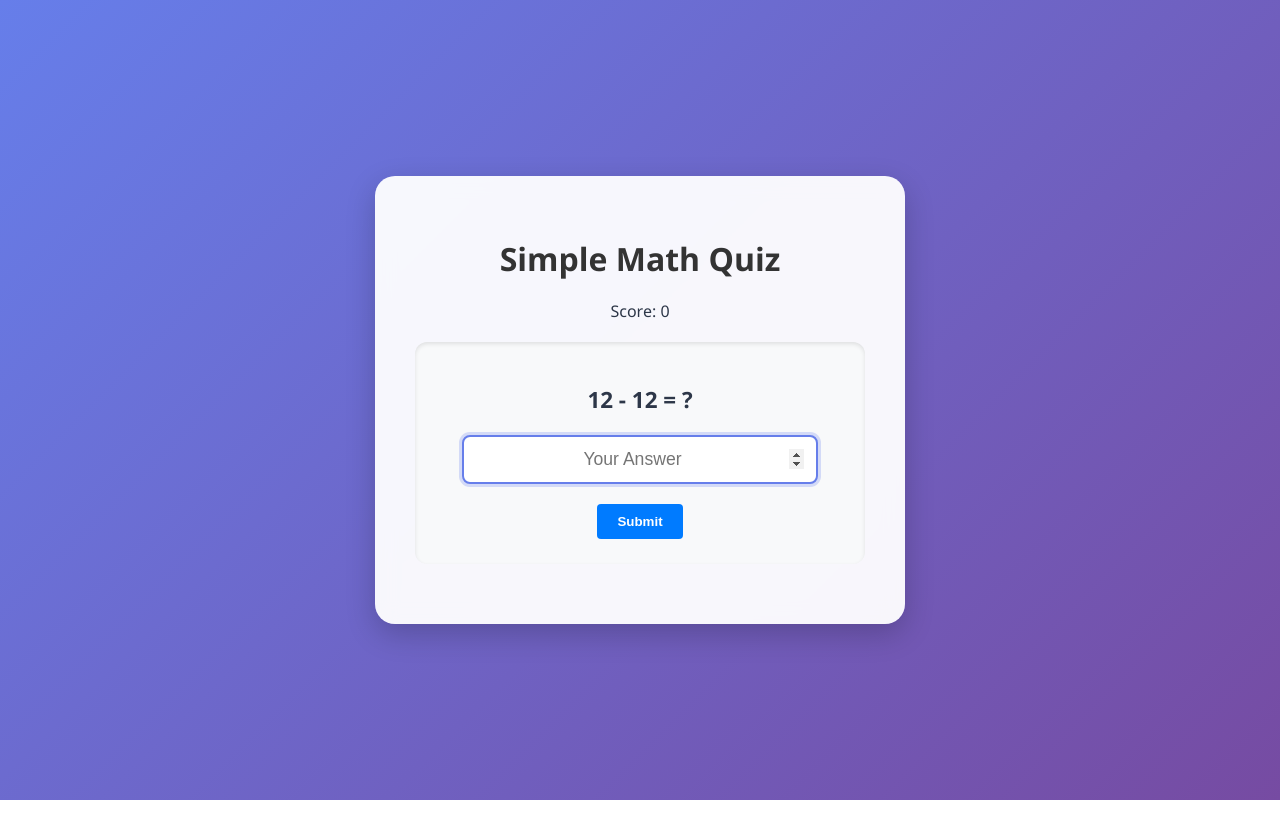
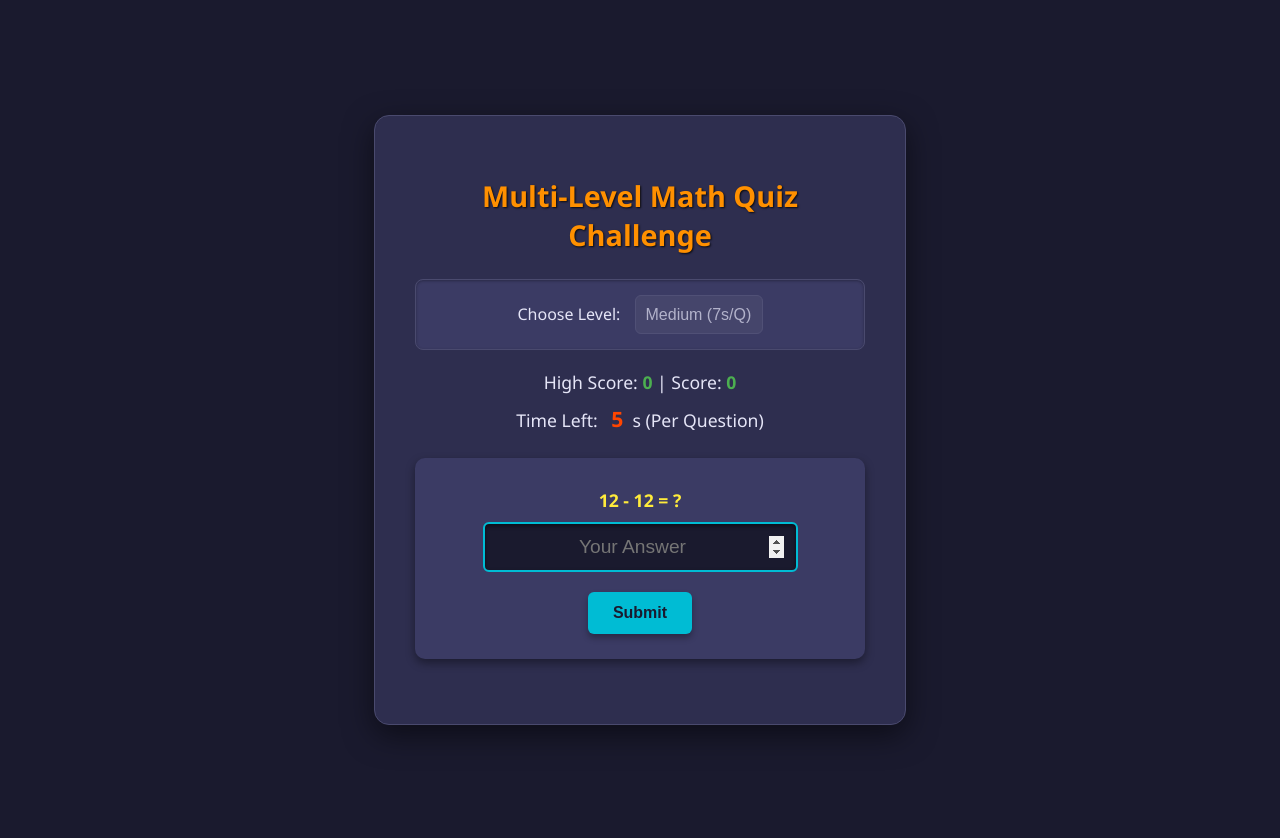
Before and after one commit to SURYAMAHALINGAM21/math-quiz-game, a plain HTML site: page index.html in a window 1280 px wide. Both pictures are taken after a click on the button "Start Game". Before the commit the page ends 800 px from the top, so only its background shows below. Drawn offline with Linux system fonts and the light colour scheme.

Commit message:
updated the code

```diff
--- a/index.html
+++ b/index.html
@@ -3,17 +3,27 @@
 <head>
     <meta charset="UTF-8">
     <meta name="viewport" content="width=device-width, initial-scale=1.0">
-    <title>Math Quiz Game</title>
+    <title>Multi-Level Math Quiz Game</title>
     <link rel="stylesheet" href="style.css">
 </head>
 <body>
     <div class="container">
-        <h1>Simple Math Quiz</h1>
+        <h1>Multi-Level Math Quiz Challenge</h1>
 
         <div id="game-area">
-            <p>Score: <span id="score">0</span></p>
+            <div id="level-select-box">
+                <label for="difficulty">Choose Level:</label>
+                <select id="difficulty">
+                    <option value="easy">Easy (10s/Q)</option>
+                    <option value="medium" selected>Medium (7s/Q)</option>
+                    <option value="hard">Hard (4s/Q)</option>
+                </select>
+            </div>
+            <p>High Score: <span id="high-score">0</span> | Score: <span id="score">0</span></p>
+            <p>Time Left: <span id="timer">0</span>s (Per Question)</p>
+
             <div id="question-box">
-                <p id="question">Click Start to begin!</p>
+                <p id="question">Select a level and click Start!</p>
                 <input type="number" id="answer-input" placeholder="Your Answer" disabled>
                 <button id="submit-btn" disabled>Submit</button>
                 <button id="start-btn">Start Game</button>
@@ -21,8 +31,9 @@
         </div>
 
         <div id="game-over-area" class="hidden">
-            <h2>Game Over! 😥</h2>
+            <h2>Time's Up! ⏳ / Game Over! 😥</h2>
             <p>Your final score is: <span id="final-score">0</span></p>
+            <p id="high-score-message"></p>
             <button id="restart-btn">Play Again</button>
         </div>
     </div>
--- a/script.js
+++ b/script.js
@@ -1,45 +1,106 @@
 let score = 0;
 let correctAnswer = 0;
 let gameIsRunning = false;
+let highscore = 0;
+let timerInterval;
 
-// DOM Elements
+// --- CONFIGURATION CONSTANT ---
+const LEVEL_SETTINGS = {
+    easy: { maxNumber: 10, operators: ['+', '-'], timeLimit: 10 },
+    medium: { maxNumber: 20, operators: ['+', '-', '*'], timeLimit: 7 },
+    hard: { maxNumber: 50, operators: ['+', '-', '*', '/'], timeLimit: 4 } // Added division for 'hard'
+};
+
+// --- DOM Elements ---
 const scoreElement = document.getElementById('score');
+const highscoreElement = document.getElementById('high-score');
+const timerElement = document.getElementById('timer');
 const questionElement = document.getElementById('question');
 const answerInput = document.getElementById('answer-input');
 const submitButton = document.getElementById('submit-btn');
 const startButton = document.getElementById('start-btn');
+const restartButton = document.getElementById('restart-btn');
+const questionBox = document.getElementById('question-box');
 const gameOverArea = document.getElementById('game-over-area');
 const gameArea = document.getElementById('game-area');
 const finalScoreElement = document.getElementById('final-score');
-const restartButton = document.getElementById('restart-btn');
+const highScoreMessage = document.getElementById('high-score-message');
+const difficultySelect = document.getElementById('difficulty'); // NEW ELEMENT
 
-// --- Core Game Functions ---
+// --- Initialization ---
+function loadHighScore() {
+    const savedScore = localStorage.getItem('mathQuizHighScore');
+    if (savedScore) {
+        highscore = parseInt(savedScore, 10);
+        highscoreElement.textContent = highscore;
+    }
+}
 
-// Function to generate a random simple math question (addition or subtraction)
+// Function to generate a random question based on the selected level
 function generateQuestion() {
-    // Generate two random numbers between 1 and 20
-    const num1 = Math.floor(Math.random() * 20) + 1;
-    const num2 = Math.floor(Math.random() * 20) + 1;
+    const selectedLevel = difficultySelect.value;
+    const settings = LEVEL_SETTINGS[selectedLevel];
+    const max = settings.maxNumber;
+    const operators = settings.operators;
 
-    // Randomly choose operator: 0 for +, 1 for -
-    const operator = Math.random() < 0.5 ? '+' : '-';
+    const opIndex = Math.floor(Math.random() * operators.length);
+    const operator = operators[opIndex];
 
+    let num1 = Math.floor(Math.random() * max) + 1;
+    let num2 = Math.floor(Math.random() * max) + 1;
     let questionText = '';
 
+    // Logic for different operators and ensuring valid answers
     if (operator === '+') {
         questionText = `${num1} + ${num2} = ?`;
         correctAnswer = num1 + num2;
-    } else {
-        // Ensure the result is non-negative for simplicity
+    } else if (operator === '-') {
+        // Ensure result is non-negative
         const larger = Math.max(num1, num2);
         const smaller = Math.min(num1, num2);
         questionText = `${larger} - ${smaller} = ?`;
         correctAnswer = larger - smaller;
+    } else if (operator === '*') {
+        // Keep numbers smaller for multiplication (adjust if needed)
+        num1 = Math.floor(Math.random() * (max / 5)) + 1;
+        num2 = Math.floor(Math.random() * (max / 5)) + 1;
+        questionText = `${num1} * ${num2} = ?`;
+        correctAnswer = num1 * num2;
+    } else if (operator === '/') {
+        // Ensure division results in a whole number
+        correctAnswer = Math.floor(Math.random() * (max / 5)) + 1;
+        num2 = Math.floor(Math.random() * 10) + 2; // Divisor
+        num1 = correctAnswer * num2; // Dividend
+        questionText = `${num1} / ${num2} = ?`;
     }
 
     questionElement.textContent = questionText;
-    answerInput.value = ''; // Clear previous answer
+    answerInput.value = '';
     answerInput.focus();
+    questionBox.classList.remove('wrong-feedback');
+
+    // Restart the timer for the new question
+    startTimer();
+}
+
+// Function to start the timer for a single question
+function startTimer() {
+    clearInterval(timerInterval); // Stop any existing timer
+
+    const selectedLevel = difficultySelect.value;
+    const timeLimit = LEVEL_SETTINGS[selectedLevel].timeLimit;
+    let timeLeft = timeLimit;
+    timerElement.textContent = timeLeft;
+
+    timerInterval = setInterval(() => {
+        timeLeft--;
+        timerElement.textContent = timeLeft;
+
+        if (timeLeft <= 0) {
+            clearInterval(timerInterval);
+            endGame(true); // End game due to time up
+        }
+    }, 1000);
 }
 
 // Function to check the submitted answer
@@ -48,21 +109,24 @@ function checkAnswer() {
 
     const userAnswer = parseInt(answerInput.value, 10);
 
-    // Simple validation
-    if (isNaN(userAnswer)) {
-        alert("Please enter a valid number.");
-        answerInput.focus();
-        return;
-    }
+    if (isNaN(userAnswer)) return;
+
+    clearInterval(timerInterval); // Stop timer while processing answer
 
     if (userAnswer === correctAnswer) {
-        // Correct answer: increase score and generate new question
         score++;
         scoreElement.textContent = score;
-        generateQuestion();
+
+        // Correct feedback
+        questionBox.classList.add('correct-feedback');
+        setTimeout(() => {
+            questionBox.classList.remove('correct-feedback');
+            generateQuestion(); // Generate the next question
+        }, 150);
     } else {
-        // Wrong answer: end the game
-        endGame();
+        // Wrong answer: End the game
+        questionBox.classList.add('wrong-feedback');
+        setTimeout(() => endGame(false), 500);
     }
 }
 
@@ -72,12 +136,13 @@ function startGame() {
     gameIsRunning = true;
     scoreElement.textContent = score;
 
-    // Toggle visibility
+    questionBox.classList.remove('wrong-feedback', 'correct-feedback');
+
     gameArea.classList.remove('hidden');
     gameOverArea.classList.add('hidden');
+    startButton.classList.add('hidden');
+    difficultySelect.disabled = true; // Disable level selection during play
 
-    // Enable/Disable buttons and input
-    startButton.classList.add('hidden');
     submitButton.disabled = false;
     answerInput.disabled = false;
 
@@ -85,28 +150,37 @@ function startGame() {
 }
 
 // Function to stop the game
-function endGame() {
+function endGame(isTimeUp) {
     gameIsRunning = false;
+    clearInterval(timerInterval);
+
+    // High Score Logic
+    let message = isTimeUp ? `Time's up! Your final score is ${score}.` : `Incorrect Answer! Game Over.`;
+
+    if (score > highscore) {
+        highscore = score;
+        localStorage.setItem('mathQuizHighScore', highscore);
+        highscoreElement.textContent = highscore;
+        message = `New High Score! 🎉 You reached ${score} points!`;
+    }
+
     finalScoreElement.textContent = score;
+    highScoreMessage.textContent = message;
 
-    // Toggle visibility
+    // Toggle visibility and controls
     gameArea.classList.add('hidden');
     gameOverArea.classList.remove('hidden');
 
-    // Disable input and submit button
     answerInput.disabled = true;
     submitButton.disabled = true;
+    startButton.classList.remove('hidden');
+    difficultySelect.disabled = false; // Re-enable level selection
 }
 
-// --- Event Listeners ---
 
-// Start button initiates the game
+// --- Event Listeners and Initial Load ---
 startButton.addEventListener('click', startGame);
-
-// Restart button initiates the game
 restartButton.addEventListener('click', startGame);
-
-// Submit button checks the answer
 submitButton.addEventListener('click', checkAnswer);
 
 // Allow pressing Enter key to submit the answer
@@ -115,3 +189,6 @@ answerInput.addEventListener('keydown', (event) => {
         checkAnswer();
     }
 });
+
+// Load high score when the page loads
+loadHighScore();
--- a/style.css
+++ b/style.css
@@ -1,106 +1,167 @@
+/* --- Global Styles & Background --- */
 body {
     font-family: 'Segoe UI', Tahoma, Geneva, Verdana, sans-serif;
     display: flex;
     justify-content: center;
     align-items: center;
     min-height: 100vh;
-    background: linear-gradient(135deg, #667eea 0%, #764ba2 100%);
+    background-color: #1a1a2e; /* Deep blue/purple background */
+    color: #e5e5f7; /* Light text color for contrast */
     margin: 0;
-    color: #2d3748;
+    padding: 20px;
 }
 
 .container {
-    background-color: rgba(255, 255, 255, 0.95);
+    background-color: #2e2e4f; /* Slightly lighter container color */
     padding: 40px;
-    border-radius: 20px;
-    box-shadow: 0 10px 30px rgba(0, 0, 0, 0.2);
+    border-radius: 15px;
+    box-shadow: 0 10px 30px rgba(0, 0, 0, 0.5); /* Strong shadow for depth */
     text-align: center;
     width: 90%;
     max-width: 450px;
-    backdrop-filter: blur(10px);
-    transform: translateY(0);
-    transition: transform 0.3s ease;
-}
-
-.container:hover {
-    transform: translateY(-5px);
+    border: 1px solid #4a4a6e; /* Subtle border */
 }
 
 h1 {
-    color: #333;
-    margin-bottom: 20px;
+    color: #ff9000; /* Bright accent color for title */
+    margin-bottom: 25px;
+    font-size: 1.8em;
+    text-shadow: 1px 1px 2px rgba(0, 0, 0, 0.8);
 }
 
+/* --- Info/Score Area --- */
+#game-area p {
+    font-size: 1.1em;
+    margin: 10px 0;
+}
+
+#high-score, #score {
+    font-weight: bold;
+    color: #4CAF50; /* Green for success/scores */
+}
+
+/* --- Level Selector --- */
+#level-select-box {
+    margin: 20px 0;
+    padding: 15px;
+    border: 1px solid #4a4a6e;
+    border-radius: 8px;
+    background-color: #3b3b64;
+    box-shadow: inset 0 1px 3px rgba(0, 0, 0, 0.3);
+}
+
+#difficulty {
+    padding: 10px;
+    margin-left: 10px;
+    border-radius: 6px;
+    border: 1px solid #5a5a7e;
+    font-size: 1em;
+    background-color: #4a4a6e; /* Darker dropdown */
+    color: #e5e5f7;
+    appearance: none; /* Remove default styling */
+    cursor: pointer;
+}
+
+/* --- Timer --- */
+#timer {
+    font-weight: 900;
+    color: #ff4500; /* Deep orange/red for urgency */
+    font-size: 1.2em;
+    display: inline-block;
+    padding: 0 5px;
+    min-width: 20px;
+}
+
+/* --- Question & Input Box --- */
 #question-box {
-    margin: 20px 0;
+    margin: 25px 0;
     padding: 20px;
-    border: none;
-    border-radius: 12px;
-    background-color: #f8f9fa;
-    box-shadow: inset 0 2px 4px rgba(0, 0, 0, 0.1);
+    border-radius: 10px;
+    background-color: #3b3b64;
+    box-shadow: 0 4px 10px rgba(0, 0, 0, 0.4);
+    transition: background-color 0.15s;
 }
 
 #question {
-    font-size: 1.4em;
+    font-size: 1.8em;
     font-weight: bold;
     margin-bottom: 20px;
-    color: #2d3748;
+    color: #ffeb3b; /* Yellow for high visibility */
 }
 
 #answer-input {
     padding: 12px;
-    width: 80%;
+    width: 70%;
     margin-bottom: 15px;
-    border: 2px solid #e2e8f0;
-    border-radius: 8px;
+    border: 2px solid #5a5a7e;
+    border-radius: 6px;
     text-align: center;
-    font-size: 1.1em;
-    transition: all 0.3s ease;
+    font-size: 1.2em;
+    background-color: #1a1a2e;
+    color: #fff;
+    box-shadow: inset 0 2px 4px rgba(0, 0, 0, 0.5);
+    transition: border-color 0.3s;
 }
 
 #answer-input:focus {
+    border-color: #00bcd4; /* Cyan focus */
     outline: none;
-    border-color: #667eea;
-    box-shadow: 0 0 0 3px rgba(102, 126, 234, 0.25);
 }
 
+/* --- Buttons --- */
 button {
-    padding: 10px 20px;
+    padding: 12px 25px;
     margin: 5px;
     border: none;
-    border-radius: 4px;
+    border-radius: 6px;
     cursor: pointer;
     font-weight: bold;
-    transition: background-color 0.3s;
+    font-size: 1em;
+    transition: all 0.2s ease-in-out;
+    box-shadow: 0 4px 6px rgba(0, 0, 0, 0.3);
 }
 
 #start-btn, #restart-btn {
-    background-color: #28a745;
+    background-color: #4CAF50; /* Green (Success) */
     color: white;
 }
 
 #submit-btn {
-    background-color: #007bff;
-    color: white;
+    background-color: #00bcd4; /* Cyan/Teal (Action) */
+    color: #1a1a2e;
 }
 
-#start-btn:hover, #restart-btn:hover {
-    background-color: #218838;
-}
-
-#submit-btn:hover:not(:disabled) {
-    background-color: #0056b3;
+button:hover:not(:disabled) {
+    transform: translateY(-2px);
+    box-shadow: 0 6px 10px rgba(0, 0, 0, 0.4);
+    opacity: 0.9;
 }
 
 button:disabled {
-    background-color: #ccc;
+    background-color: #5a5a7e;
+    color: #999;
     cursor: not-allowed;
+    transform: none;
+    box-shadow: none;
 }
 
+/* --- Feedback and Game Over --- */
 .hidden {
     display: none;
 }
 
 #game-over-area h2 {
-    color: #dc3545;
+    color: #ff4500;
+    font-size: 2em;
 }
+
+/* Visual Feedback Classes */
+.correct-feedback {
+    background-color: #386f3b !important; /* Darker green */
+    border: 2px solid #4CAF50;
+}
+
+.wrong-feedback {
+    background-color: #8c3b4a !important; /* Darker red */
+    border: 2px solid #dc3545;
+}
```
